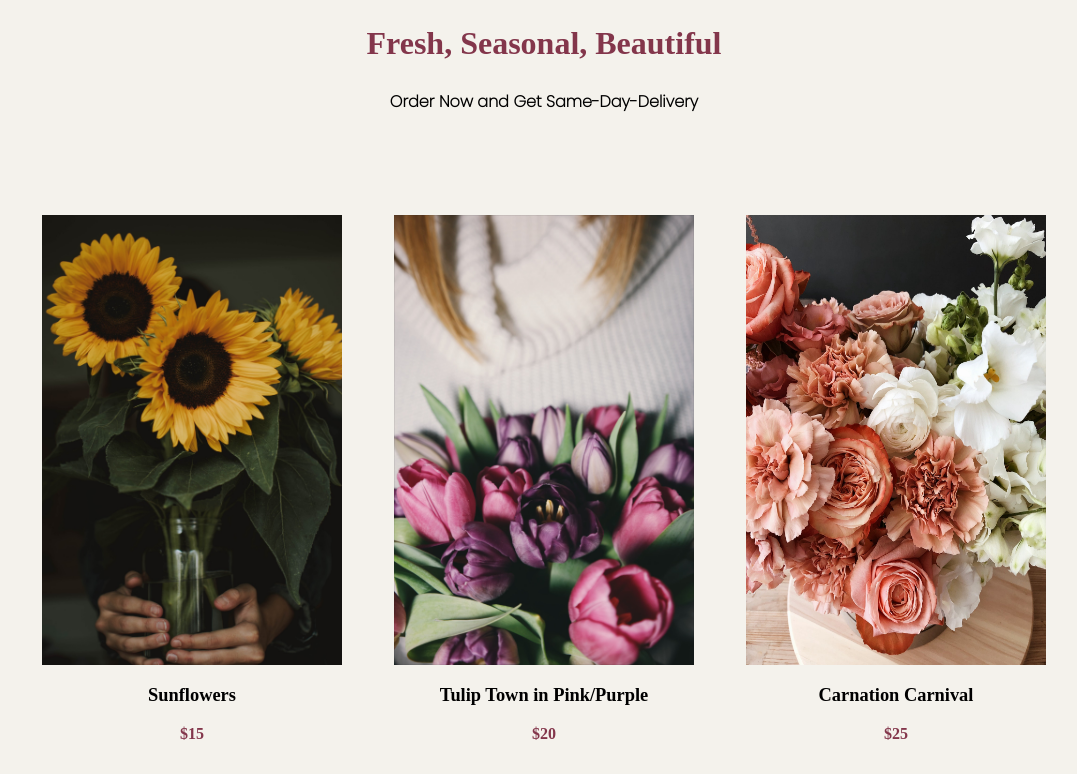
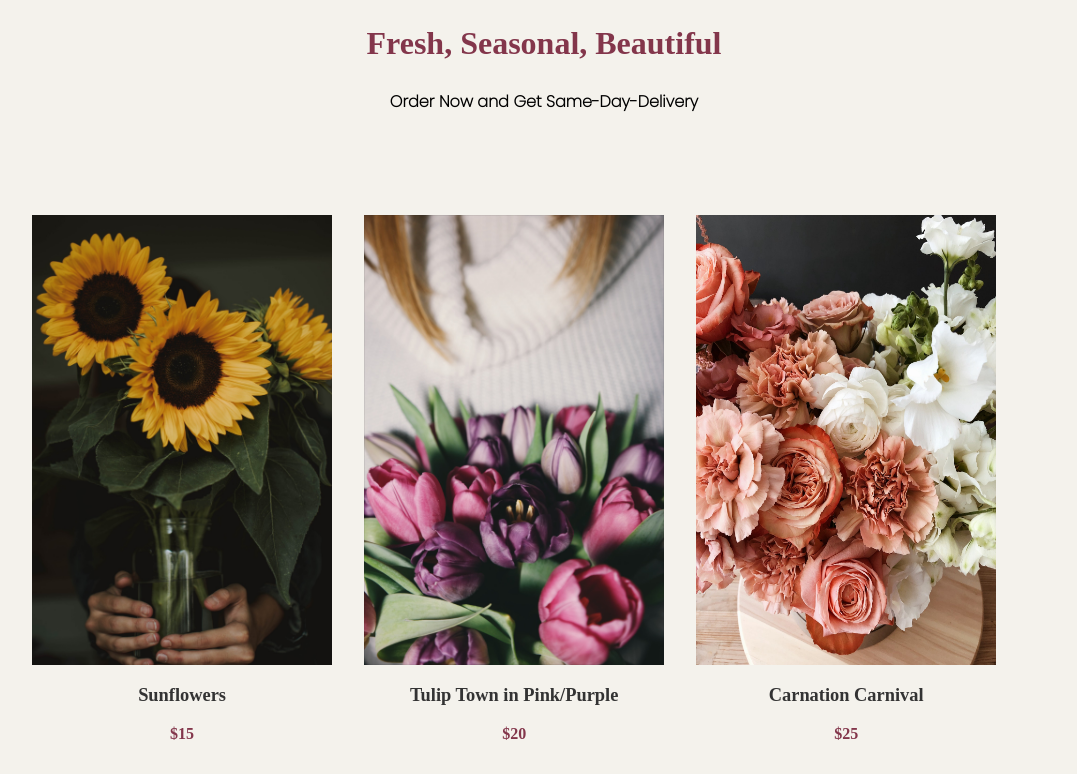
Before and after one commit to christineyoo/sweet-bloom, a React (Create React App) app: page / in a window 1280 px wide. Shown: the part 800-1574 px from the top of the page, without its empty margins (96-1173 px from the left). Built offline with nearby package versions, Linux system fonts and the light colour scheme; no server answers; a web font is replaced by a local one.

Commit message:
Link ad items to individual item page

```diff
--- a/src/pages/cart/Cart.js
+++ b/src/pages/cart/Cart.js
@@ -72,6 +72,7 @@ class Cart extends Component {
           <h1>Explore Our Shop</h1>
           <h2>Order Now and Get Same-Day-Delivery</h2>
           <div className='landing-flex'>
+            <Link to={`/item/19`}>
               <section className='landing-flex-1'>
                 <img src={stockPhoto3} alt='sunflowers' />
                 <h3
@@ -85,6 +86,8 @@ class Cart extends Component {
                 </h3>
                 <p style={{ color: '#83364b', fontWeight: '600' }}>$15</p>
               </section>
+            </Link>
+            <Link to={`/item/20`}>
               <section className='landing-flex-1'>
                 <img src={stockPhoto2} alt='tulips' />
                 <h3
@@ -98,6 +101,8 @@ class Cart extends Component {
                 </h3>
                 <p style={{ color: '#83364b', fontWeight: '600' }}>$20</p>
               </section>
+            </Link>
+            <Link to={`/item/6`}>
               <section className='landing-flex-1'>
                 <img src={stockPhoto1} alt='carnations' />
                 <h3
@@ -111,6 +116,7 @@ class Cart extends Component {
                 </h3>
                 <p style={{ color: '#83364b', fontWeight: '600' }}>$25</p>
               </section>
+            </Link>
           </div>
           <Link to='/shop'>
             <button id='landing-button'>Shop All</button>
--- a/src/pages/landing/Landing.js
+++ b/src/pages/landing/Landing.js
@@ -7,7 +7,6 @@ import stockPhoto2 from '../../images/stock-photo-2.jpg';
 import stockPhoto3 from '../../images/stock-photo-3.jpg';
 
 class Landing extends Component {
-
   render() {
     return (
       <>
@@ -19,6 +18,7 @@ class Landing extends Component {
           <h1>Fresh, Seasonal, Beautiful</h1>
           <h2>Order Now and Get Same-Day-Delivery</h2>
           <div className='landing-flex'>
+            <Link to={`/item/19`}>
               <section className='landing-flex-1'>
                 <img src={stockPhoto3} alt='sunflowers' />
                 <h3
@@ -32,6 +32,8 @@ class Landing extends Component {
                 </h3>
                 <p style={{ color: '#83364b', fontWeight: '600' }}>$15</p>
               </section>
+            </Link>
+            <Link to={`/item/20`}>
               <section className='landing-flex-1'>
                 <img src={stockPhoto2} alt='tulips' />
                 <h3
@@ -45,12 +47,10 @@ class Landing extends Component {
                 </h3>
                 <p style={{ color: '#83364b', fontWeight: '600' }}>$20</p>
               </section>
+            </Link>
+            <Link to={`/item/6`}>
               <section className='landing-flex-1'>
-              <img
-                src={stockPhoto1}
-                alt='carnations'
-                id='carnations'
-              />
+                <img src={stockPhoto1} alt='carnations' id='carnations' />
                 <h3
                   style={{
                     fontSize: '1.15rem',
@@ -62,6 +62,7 @@ class Landing extends Component {
                 </h3>
                 <p style={{ color: '#83364b', fontWeight: '600' }}>$25</p>
               </section>
+            </Link>
           </div>
           <Link to='/shop'>
             <button id='landing-button'>Shop All</button>
```
Lines whose indentation alone changed are shown as unchanged.
